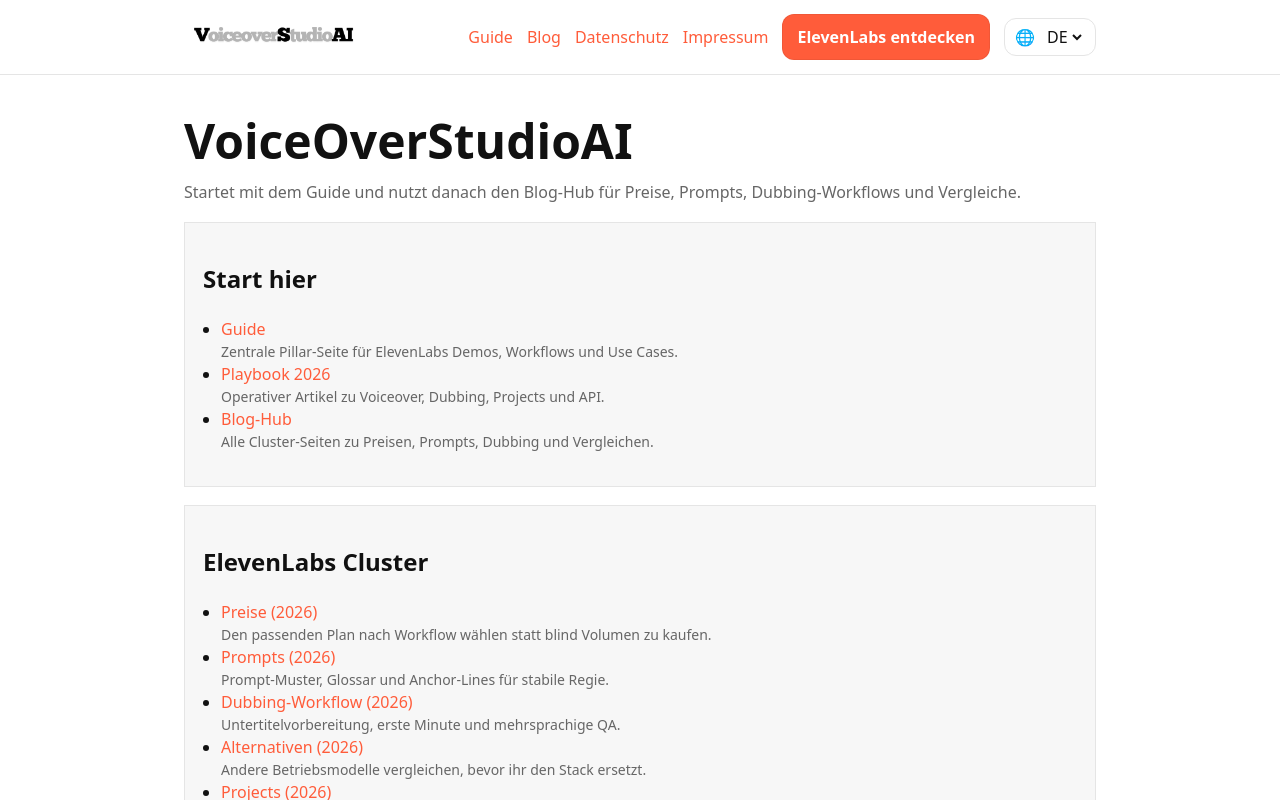
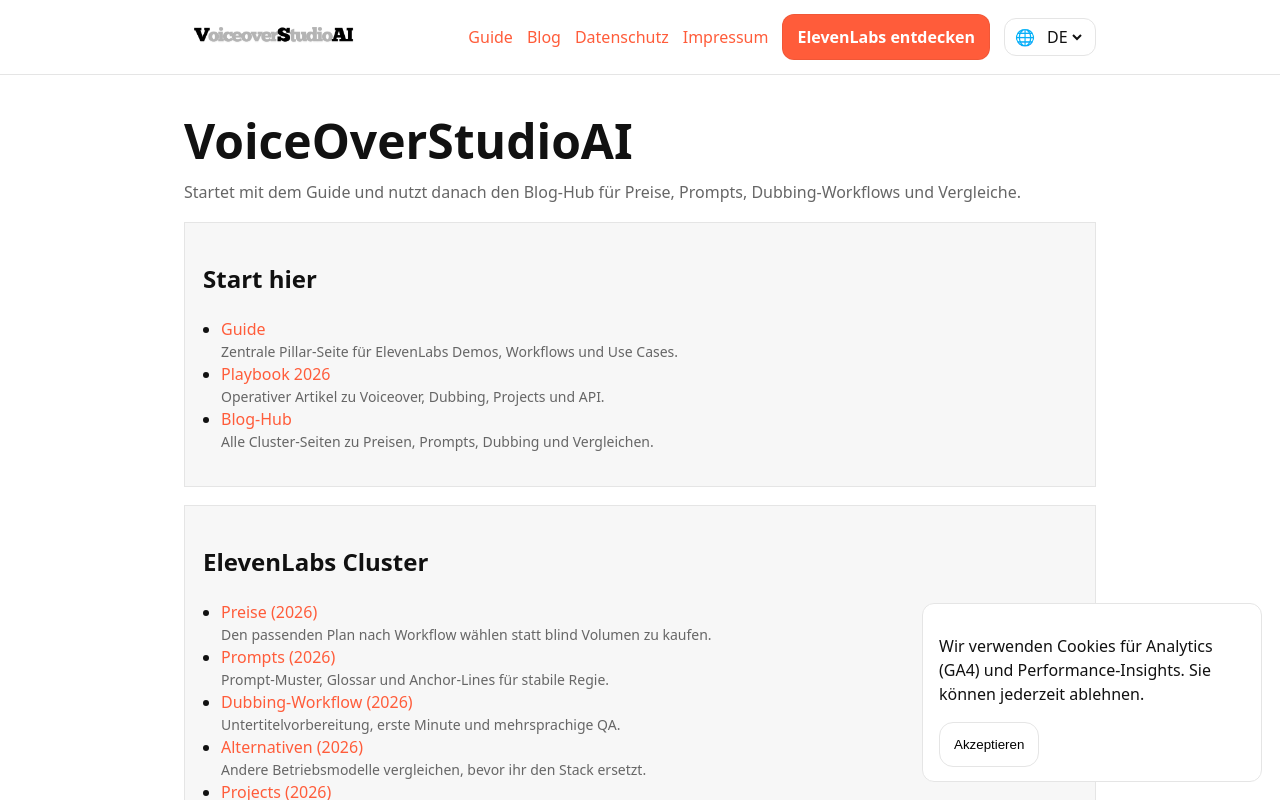
Before and after one commit to pployeraffiliation-a11y/voiceoverstudioai.com, a Next.js app: page /index-de in a window 1280 px wide. Shown: the top 800 px of the page. Built offline with nearby package versions, Linux system fonts and the light colour scheme.

Commit message:
Fix GA4: render cookie banner

```diff
--- a/app/layout.tsx
+++ b/app/layout.tsx
@@ -1,6 +1,7 @@
 import type { Metadata, Viewport } from 'next';
 import './globals.css';
 import { SITE } from '@/lib/site';
+import { CookieBanner } from '@/components/CookieBanner';
 import { SiteFooter } from '@/components/SiteFooter';
 import { SiteHeader } from '@/components/SiteHeader';
 import { LangHtmlUpdater } from '@/components/LangHtmlUpdater';
@@ -49,6 +50,7 @@
         <SiteHeader />
         <main className="container">{children}</main>
         <SiteFooter />
+        <CookieBanner />
       </body>
     </html>
   );
```
